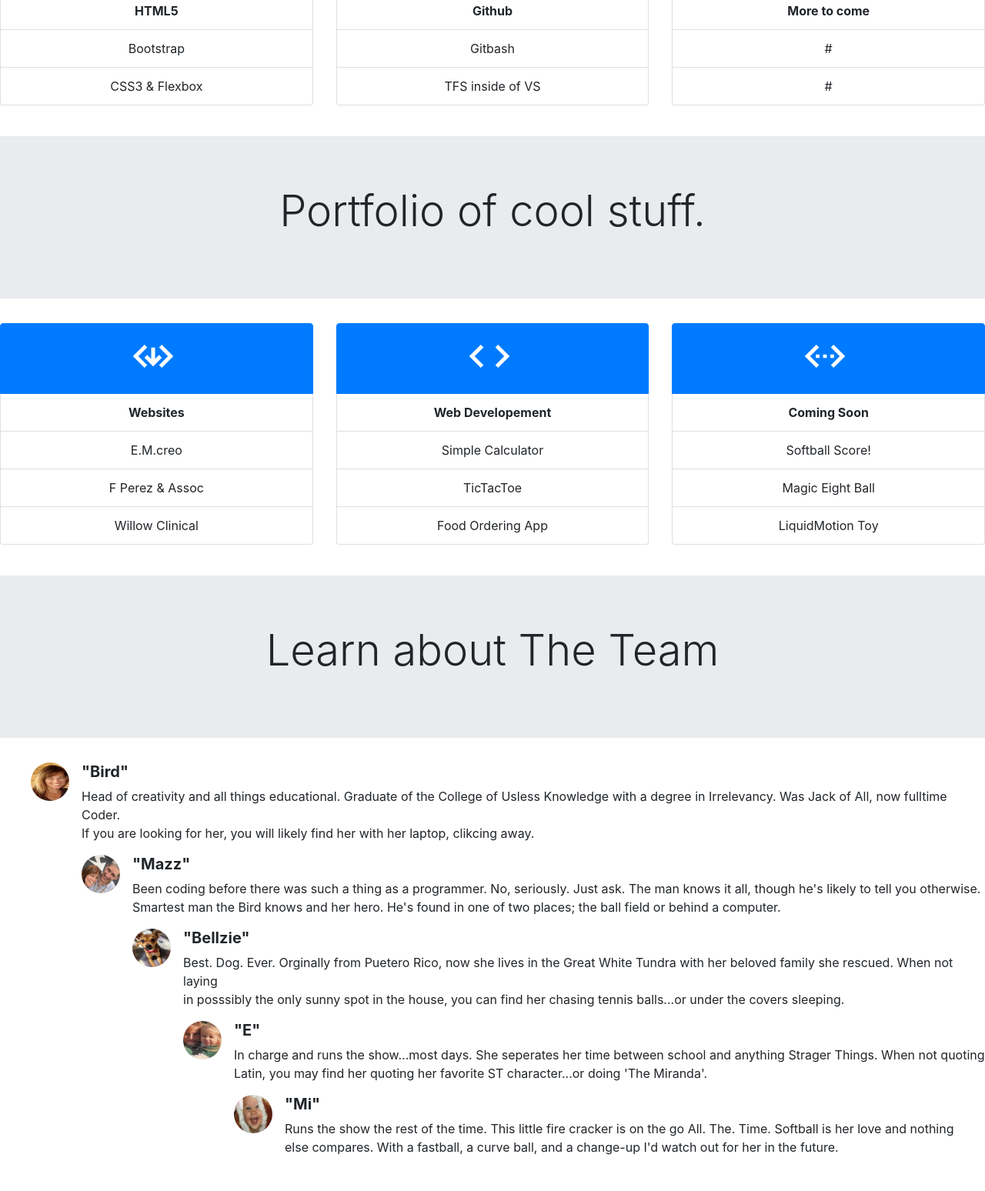
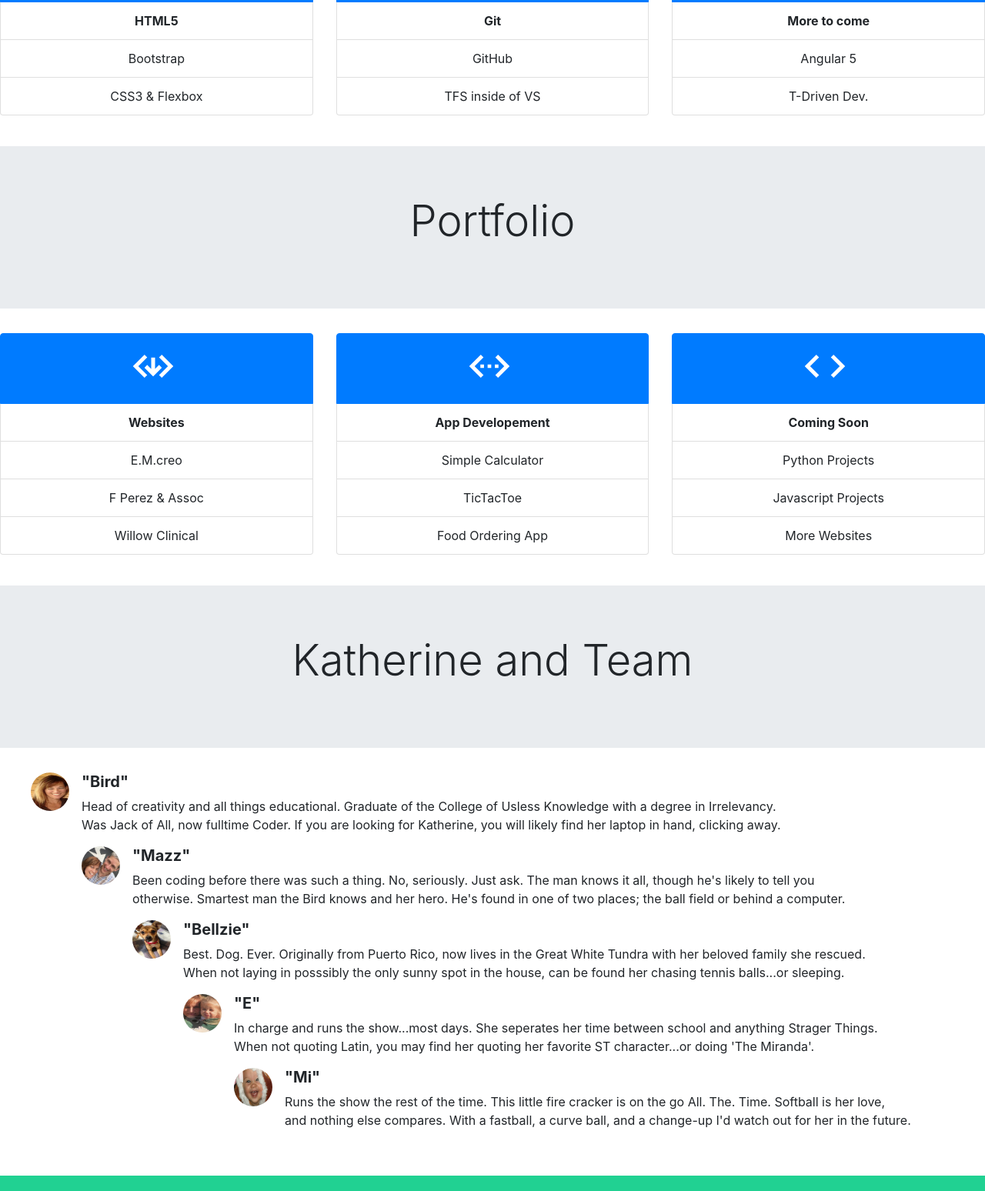
Before and after one commit to emcreo/emcreo, a plain HTML site: page index.html in a window 1280 px wide. Shown: the part 1113-2661 px from the top of the page at 77% size. Drawn offline with nearby package versions, Linux system fonts and the light colour scheme.

Commit message:
Update Portfolio
Updated content in index.html

```diff
--- a/index.html
+++ b/index.html
@@ -12,6 +12,7 @@
   <link rel="stylesheet" href="https://stackpath.bootstrapcdn.com/bootstrap/4.3.1/css/bootstrap.min.css" integrity="sha384-ggOyR0iXCbMQv3Xipma34MD+dH/1fQ784/j6cY/iJTQUOhcWr7x9JvoRxT2MZw1T" crossorigin="anonymous">
   <script src="https://stackpath.bootstrapcdn.com/bootstrap/4.3.1/js/bootstrap.min.js" integrity="sha384-JjSmVgyd0p3pXB1rRibZUAYoIIy6OrQ6VrjIEaFf/nJGzIxFDsf4x0xIM+B07jRM" crossorigin="anonymous"></script>
   <style type="text/css"> body {text-align: center}</style>
+
   <script src="https://kit.fontawesome.com/8b4dbb0b12.js"></script>
   <title>kmPortfolio</title>
 
@@ -52,10 +53,9 @@
 <div id="home" class="jumbotron card card-image" style="background-image: url(https://mdbootstrap.com/img/Photos/Others/gradient1.jpg);">
   <div class="text-white text-center py-5 px-4">
     <div>
-      <h2 class="card-title h1-responsive pt-3 mb-5 font-bold"><strong>E.M.creo</strong></h2>
-      <p class="mx-5 mb-5">creo <em>(v)latin</em>: to create
-      </p
-      <img src="img/EMcreo_final_logo_web.jpg"</a>
+      <h2 class="card-title h1-responsive pt-3 mb-5 font-bold"><strong>Katherine Mazzolini</strong></h2>
+      <p style="font-size: 25px;" class="mx-5 mb-5">creo <em>(v)latin</em>: to create
+      </p>
     </div>
   </div>
 </div>
@@ -64,7 +64,7 @@
 <!--START EXPERIENCE-->
 <div id="experience" class="jumbotron jumbotron-fluid">
   <div class="jumbo-container">
-    <h1 class="display-4">Creating cool stuff since 2017</h1>
+    <h1 class="display-4">Creating code since 2017</h1>
     <p class="lead"></p>
   </div>
 </div>
@@ -74,9 +74,9 @@
     <div class="col-sm" id="box">
       <ul class="list-group">
         <li class="list-group-item active" id="top"><ion-icon name="logo-python"></ion-icon>&nbsp;&nbsp;</li>
-        <li class="list-group-item"><strong>Python (to come)</strong></li>
+        <li class="list-group-item"><strong>Python</strong></li>
         <li class="list-group-item">ASP.net MVC</li>
-        <li class="list-group-item">#</li>
+        <li class="list-group-item">Django</li>
       </ul>
     </div>
     <div class="col-sm">
@@ -92,7 +92,7 @@
         <li class="list-group-item active" id="top"><ion-icon name="cog"></ion-icon>&nbsp;&nbsp;</li>
         <li class="list-group-item"><strong>SQL</strong></li>
         <li class="list-group-item">RDMS</li>
-        <li class="list-group-item">SQLite (to come)</li>
+        <li class="list-group-item">SQLite</li>
       </ul>
     </div>
   </div>
@@ -110,9 +110,9 @@
     </div>
     <div class="col-sm">
       <ul class="list-group">
-        <li class="list-group-item active" id="top"><ion-icon name="logo-css3"></ion-icon>&nbsp;&nbsp;</li>
-        <li class="list-group-item"><strong>Github</strong></li>
-        <li class="list-group-item">Gitbash</li>
+        <li class="list-group-item active" id="top"><ion-icon name="logo-github"></ion-icon>&nbsp;&nbsp;</li>
+        <li class="list-group-item"><strong>Git</strong></li>
+        <li class="list-group-item">GitHub</li>
         <li class="list-group-item">TFS inside of VS</li>
       </ul>
     </div>
@@ -120,8 +120,8 @@
       <ul class="list-group">
         <li class="list-group-item active" id="top"><ion-icon name="logo-github"></ion-icon>&nbsp;&nbsp;</li>
         <li class="list-group-item"><strong>More to come</strong></li>
-        <li class="list-group-item">#</li>
-        <li class="list-group-item">#</li>
+        <li class="list-group-item">Angular 5</li>
+        <li class="list-group-item">T-Driven Dev.</li>
       </ul>
     </div>
   </div>
@@ -131,7 +131,7 @@
 <!--START PROJECTS-->
 <div class="jumbotron jumbotron-fluid" id="projects">
   <div class="jumbo-container" id="experience">
-    <h1 class="display-4">Portfolio of cool stuff.</h1>
+    <h1 class="display-4">Portfolio</h1>
     <p class="lead"></p>
   </div>
 </div>
@@ -150,8 +150,8 @@
     </div>
     <div class="col-sm">
       <ul class="list-group">
-        <li class="list-group-item active" id="top"><ion-icon name="code"></ion-icon>&nbsp;&nbsp;</li>
-        <li class="list-group-item"><strong>Web Developement</strong></li>
+        <li class="list-group-item active" id="top"><ion-icon name="code-working"></ion-icon>&nbsp;&nbsp;</li>
+        <li class="list-group-item"><strong>App Developement</strong></li>
         <li class="list-group-item">Simple Calculator</li>
         <li class="list-group-item">TicTacToe</li>
         <li class="list-group-item">Food Ordering App</li>
@@ -159,11 +159,11 @@
     </div>
     <div class="col-sm">
       <ul class="list-group">
-        <li class="list-group-item active" id="top"><ion-icon name="code-working"></ion-icon>&nbsp;&nbsp;</li>
+        <li class="list-group-item active" id="top"><ion-icon name="code"></ion-icon>&nbsp;&nbsp;</li>
         <li class="list-group-item"><strong>Coming Soon</strong></li>
-        <li class="list-group-item">Softball Score!</li>
-        <li class="list-group-item">Magic Eight Ball</li>
-        <li class="list-group-item">LiquidMotion Toy</li>
+        <li class="list-group-item">Python Projects</li>
+        <li class="list-group-item">Javascript Projects</li>
+        <li class="list-group-item">More Websites</li>
       </ul>
     </div>
   </div>
@@ -173,7 +173,7 @@
 <!--START ABOUT-->
 <div class="jumbotron jumbotron-fluid" id="team">
   <div class="jumbo-container" id="experience">
-    <h1 class="display-4">Learn about The Team</h1>
+    <h1 class="display-4">Katherine and Team</h1>
     <p class="lead"></p>
   </div>
 </div>
@@ -184,15 +184,15 @@
     <div class="media-body text-center text-md-left ml-md-3 ml-0">
         <h5 class="mt-0 font-weight-bold">"Bird"</h5>
         Head of creativity and all things educational. Graduate of the College of Usless
-        Knowledge with a degree in Irrelevancy.  Was Jack of All, now fulltime Coder.<br>
-        If you are looking for her, you will likely find her with her laptop, clikcing away.
+        Knowledge with a degree in Irrelevancy. <br> Was Jack of All, now fulltime Coder.
+        If you are looking for Katherine, you will likely find her laptop in hand, clicking away.
 
         <div class="media d-block d-md-flex mt-3">
             <img class="d-flex mb-3 mx-auto avatar photo-container" src="Mazz.jpg" alt="Mazz">
             <div class="media-body text-center text-md-left ml-md-3 ml-0">
                 <h5 class="mt-0 font-weight-bold">"Mazz"</h5>
-                Been coding before there was such a thing as a programmer. No, seriously.  Just ask.
-                The man knows it all, though he's likely to tell you otherwise.<br>  Smartest man the
+                Been coding before there was such a thing. No, seriously. Just ask.
+                The man knows it all, though he's likely to tell you<br> otherwise. Smartest man the
                 Bird knows and her hero.  He's found in one of two places; the ball field or behind
                 a computer.
 
@@ -200,23 +200,23 @@
                     <img class="d-flex mb-3 mx-auto avatar photo-container" src="Bella.jpg" alt="Bella">
                     <div class="media-body text-center text-md-left ml-md-3 ml-0">
                         <h5 class="mt-0 font-weight-bold">"Bellzie"</h5>
-                        Best. Dog. Ever.  Orginally from Puetero Rico, now she lives in the Great White Tundra
-                        with her beloved family she rescued.  When not laying<br>in posssibly the only sunny
-                        spot in the house, you can find her chasing tennis balls...or under the covers sleeping.
+                        Best. Dog. Ever. Originally from Puerto Rico, now lives in the Great White Tundra
+                        with her beloved family she rescued.<br>When not laying in posssibly the only sunny
+                        spot in the house, can be found her chasing tennis balls...or sleeping.
                         <div class="media d-block d-md-flex mt-3">
                             <img class="d-flex mb-3 mx-auto avatar photo-container" src="E.jpg" alt="E">
                             <div class="media-body text-center text-md-left ml-md-3 ml-0">
                                 <h5 class="mt-0 font-weight-bold">"E"</h5>
-                                    In charge and runs the show...most days.  She seperates her time between
-                                    school and anything Strager Things.  When not quoting <br>Latin, you may
+                                    In charge and runs the show...most days. She seperates her time between
+                                    school and anything Strager Things.<br>When not quoting Latin, you may
                                     find her quoting her favorite ST character...or doing 'The Miranda'.
 
                                 <div class="media d-block d-md-flex mt-3">
                                     <img class="d-flex mb-3 mx-auto avatar photo-container" src="Mi-2.jpg" alt="Mi">
                                     <div class="media-body text-center text-md-left ml-md-3 ml-0">
                                         <h5 class="mt-0 font-weight-bold">"Mi"</h5>
-                                        Runs the show the rest of the time.  This little fire cracker is on the
-                                        go All. The. Time.  Softball is her love and nothing <br>else compares.  With a
+                                        Runs the show the rest of the time. This little fire cracker is on the
+                                        go All. The. Time. Softball is her love,<br>and nothing else compares. With a
                                         fastball, a curve ball, and a change-up I'd watch out for her in the future.
                                     </div>
                                 </div>
```
